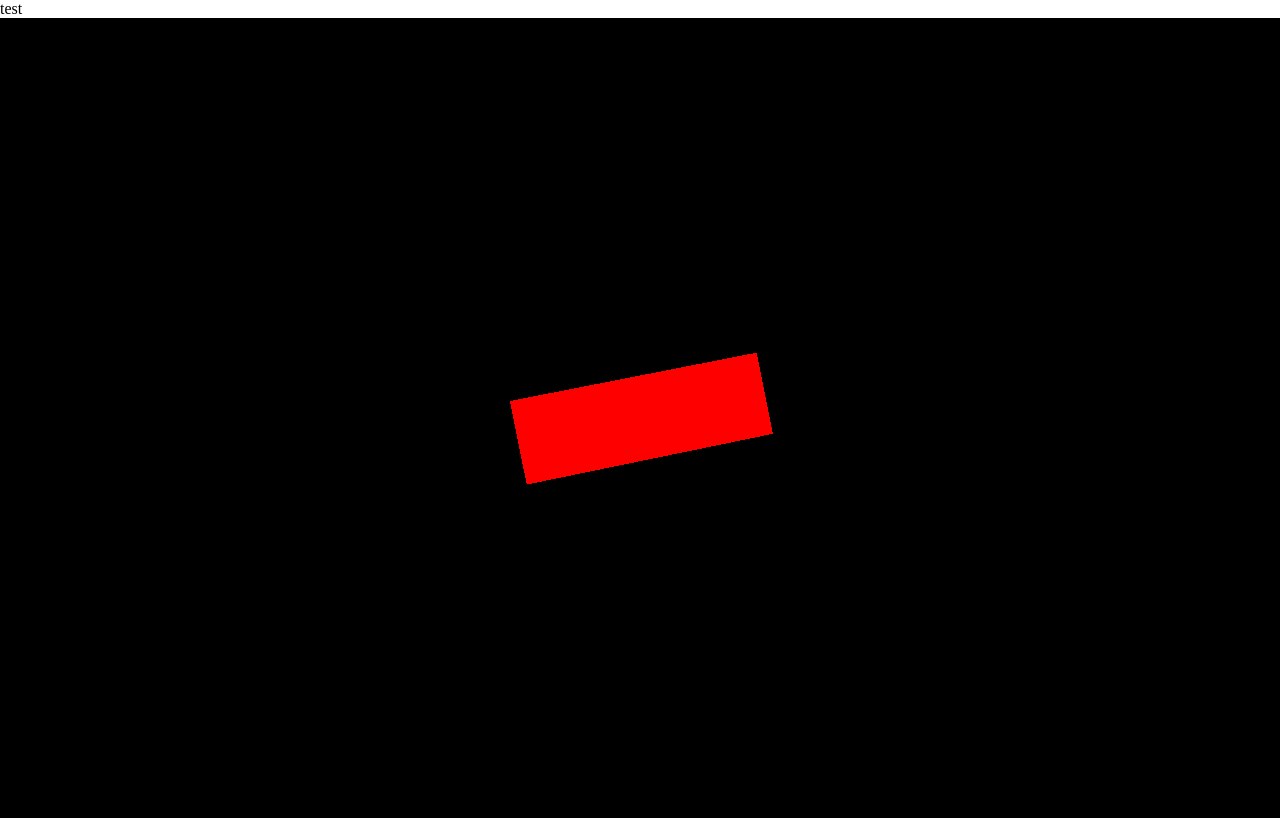
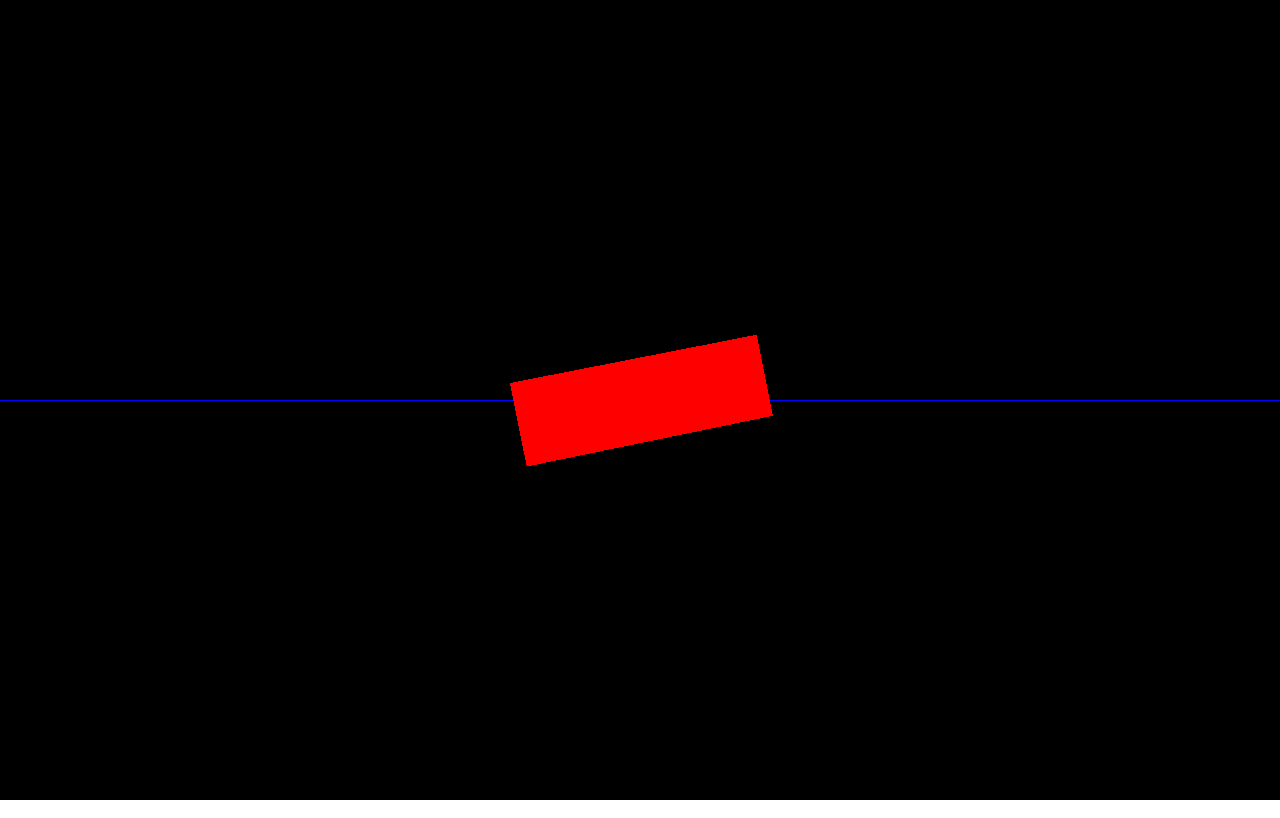
Before and after one commit to Afsana1313/animated-site, a website built with Vite: page index.html in a window 1280 px wide. Built offline with nearby package versions, Linux system fonts and the light colour scheme.

Commit message:
added a line, tested plane geometry

```diff
--- a/index.html
+++ b/index.html
@@ -10,7 +10,6 @@
     </style>
   </head>
   <body>
-    test
     <script type="module" src="/main.js"></script>
   </body>
 </html>
--- a/main.js
+++ b/main.js
@@ -7,21 +7,40 @@ const camera = new THREE.PerspectiveCamera(
   0.1,
   1000
 );
-
+console.log(camera);
+// this is for rendering. This is must. irrespective of the objects rendered in the screen.
 const renderer = new THREE.WebGLRenderer();
 renderer.setSize(window.innerWidth, window.innerHeight);
+// used for box/3d designs
 const geometry = new THREE.BoxGeometry(2, 1, 3, 2, 1, 3);
+// Experimental purpose , may use it later.
 const image = new Image();
-image.src = "public/littol-dog.jpg";
+image.src = "/littol-dog.jpg";
+// Experimental purpose , may use it later.
 const material = new THREE.MeshBasicMaterial({
   color: "red",
+  opacity: 0.1,
   combine: { blur: 0.2 },
-  reflectivity: 20,
+  reflectivity: 20
+  // map: {
+  //   image: image
+  // }
 });
 const cube = new THREE.Mesh(geometry, material);
 scene.add(cube);
 
 camera.position.z = 5;
+
+//create a blue LineBasicMaterial
+const linematerial = new THREE.LineBasicMaterial({ color: 0x0000ff });
+const points = [];
+points.push(new THREE.Vector3(-10, 0, 0));
+points.push(new THREE.Vector3(10, 0, 0));
+
+const linegeometry = new THREE.BufferGeometry().setFromPoints(points);
+const line = new THREE.Line(linegeometry, linematerial);
+scene.add(line);
+////////////////////////
 document.body.appendChild(renderer.domElement);
 function animate() {
   requestAnimationFrame(animate);
```
